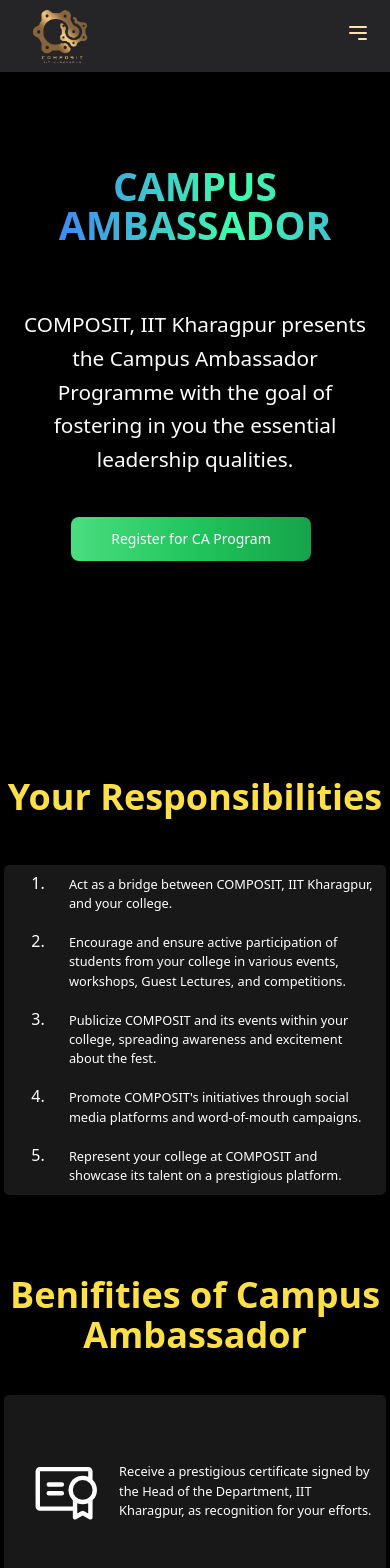
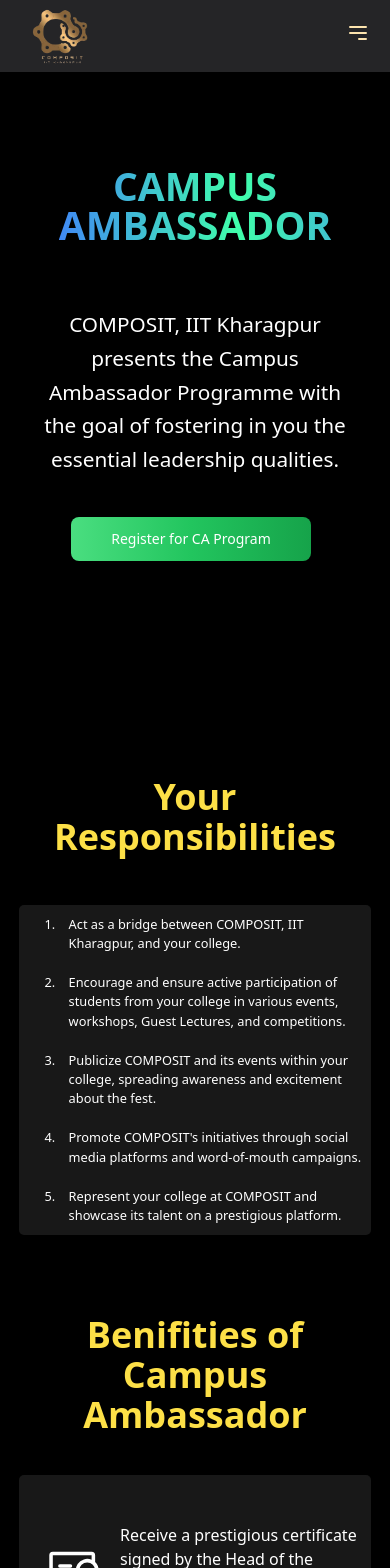
Before and after one commit to Krishnapc04/CA-PORTAL, a React (Vite) app: page / in a window 390 px wide. Shown: the top 1568 px of the page. Built offline with nearby package versions, Linux system fonts and the light colour scheme.

Commit message:
corrected css

```diff
--- a/src/Pages/Style.css
+++ b/src/Pages/Style.css
@@ -103,12 +103,13 @@
     margin-top: 0;
     padding-top: 0;
     margin: auto;
+    padding-right: 10px;
 }
 
 .resp-card p{
     padding: 10px 10px;
     text-align: left;
-    padding-left: 20px;
+    padding-left: 10px;
     transition: all ease .5s;
     align-content: center;
     font-size: 1.1rem;
@@ -117,7 +118,7 @@
 
 .resp-card  ol {
     list-style-type: decimal; /* Ensures numbers are displayed */
-    padding-left: 20px;       /* Adds space for alignment */
+    padding-left: 15px;       /* Adds space for alignment */
   }
 /* .resp-card ul  li::marker {
     font-size: 2em;
@@ -134,7 +135,7 @@
 /* Responsive Styles */
 
 @media (max-width: 700px) {
-    .resp-card p {
+    .resp-card p, ol {
         font-size: 1rem;
     }
     .home-info {
@@ -142,10 +143,13 @@
         /* font-size: 2rem; */
         width: 90%;
     }
+    .benifite-desp{
+        font-size: 1.5rem !important;
+    }
 }
 
 @media (max-width: 500px) {
-    .resp-card p{
+    .resp-card p, ol{
         font-size: .8rem;
     }
     .resp-card{
@@ -162,9 +166,12 @@
         width: 30%;
         padding: 10px 0;
     }
+    .benifite-desp{
+        font-size: 1rem !important;
+    }
 }
 
-@media (max-width: 410px) {
+@media (max-width: 450px) {
     .home-info {
         font-size: 1.3rem;
     }
--- a/src/components/Benifities.jsx
+++ b/src/components/Benifities.jsx
@@ -42,7 +42,7 @@
               alt="profile"
               className="w-1/2 object-cover pl-3 pb-3 m-auto mb-3 "
             /> */}
-            <p className="w-full text-center ">{props.description}</p>
+            <p className="w-full text-center benifite-desp">{props.description}</p>
           </div>
       </SpotlightCard>
         </motion.div>
--- a/src/index.css
+++ b/src/index.css
@@ -11,3 +11,10 @@
     height: 100vh;
     margin: 0;
 }
+
+@media (width<500px){
+    body{
+    padding-left: 15px;
+        padding-right: 15px;
+    }
+}
```
